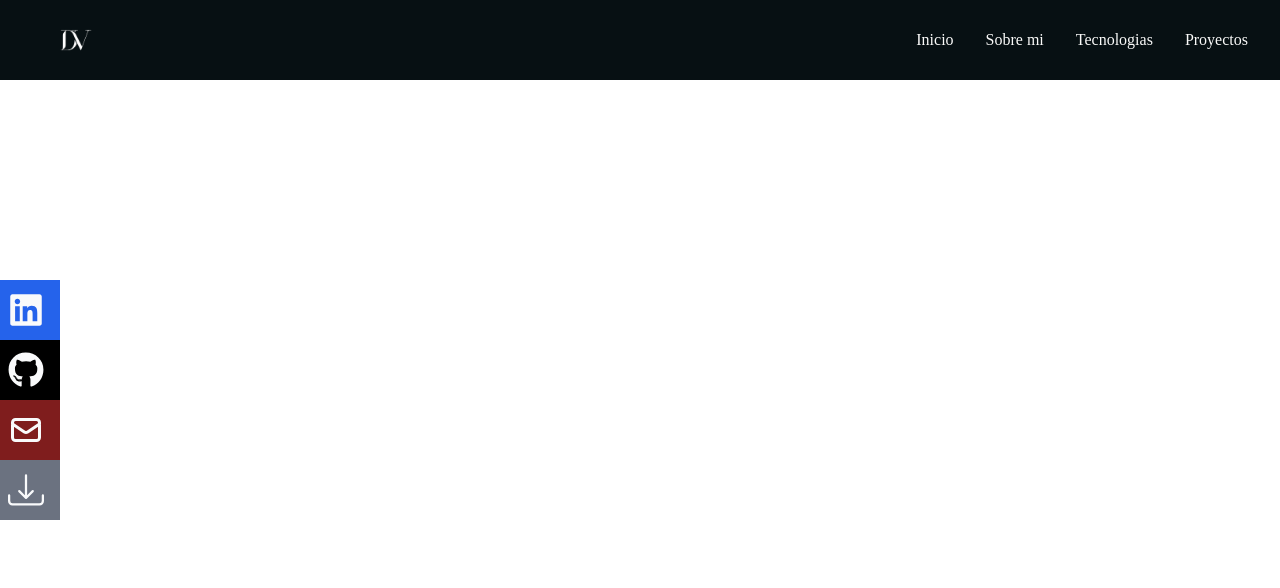
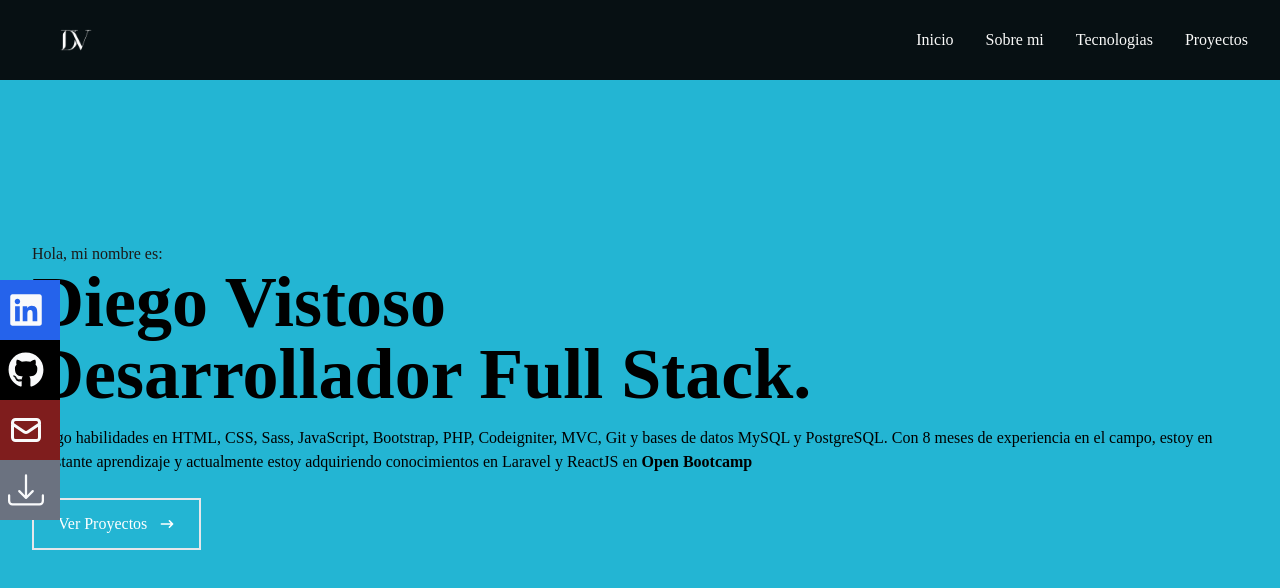
Before and after one commit to diegoivg98/portafolio-DV, a React (Vite) app: page / in a window 1280 px wide. Shown: the top 588 px of the page. Built offline with nearby package versions, Linux system fonts and the light colour scheme.

Commit message:
agregar iconos y estilos a componente Home

```diff
--- a/src/components/Home.jsx
+++ b/src/components/Home.jsx
@@ -1,11 +1,35 @@
-import React from 'react';
+import React from "react";
+import { HiArrowNarrowRight } from "react-icons/hi";
 
 const Home = () => {
-    return (
+  return (
+    <div name="home" className="w-full h-screen bg-[#23b5d3]">
+      {/* Container */}
+      <div className="max-w[1000px] mx-auto px-8 flex flex-col justify-center h-full">
+        <p className="text-stone-900">Hola, mi nombre es:</p>
+        <h1 className="text-4xl sm:text-7xl font-bold">Diego Vistoso</h1>
+        <h2 className="text-4xl sm:text-7xl font-bold">
+          Desarrollador Full Stack.
+        </h2>
+        <p className="py-4 max-w[700px]">
+          Tengo habilidades en HTML, CSS, Sass, JavaScript, Bootstrap, PHP,
+          Codeigniter, MVC, Git y bases de datos MySQL y PostgreSQL. Con 8 meses
+          de experiencia en el campo, estoy en constante aprendizaje y
+          actualmente estoy adquiriendo conocimientos en Laravel y ReactJS en{" "}
+          <strong>Open Bootcamp</strong>
+        </p>
         <div>
-
+          <button className="text-white group border-2 px-6 py-3 my-2 flex items-center hover:bg-gray-900 hover:border-gray-900">
+            Ver Proyectos
+            {/* icono arrow realice una rotación */}
+            <span className="group-hover:rotate-90 duration-300">
+              <HiArrowNarrowRight className="ml-3" />
+            </span>
+          </button>
         </div>
-    );
-}
+      </div>
+    </div>
+  );
+};
 
 export default Home;
```
